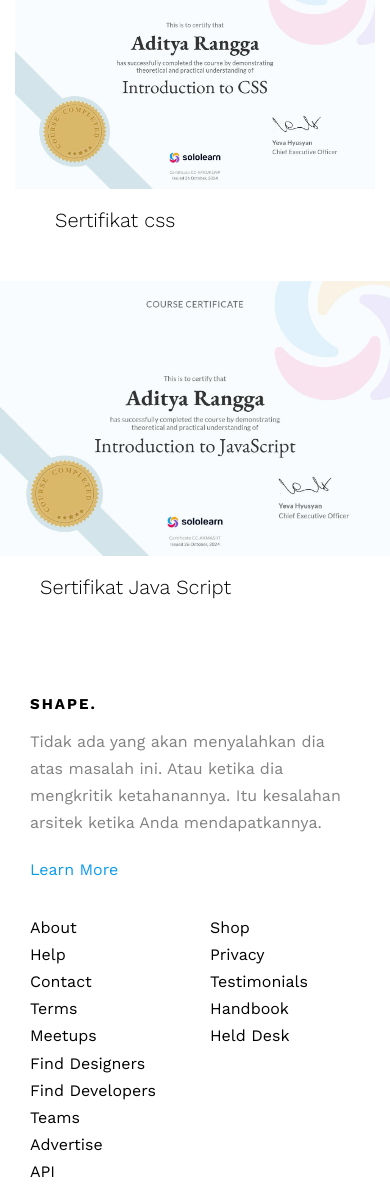
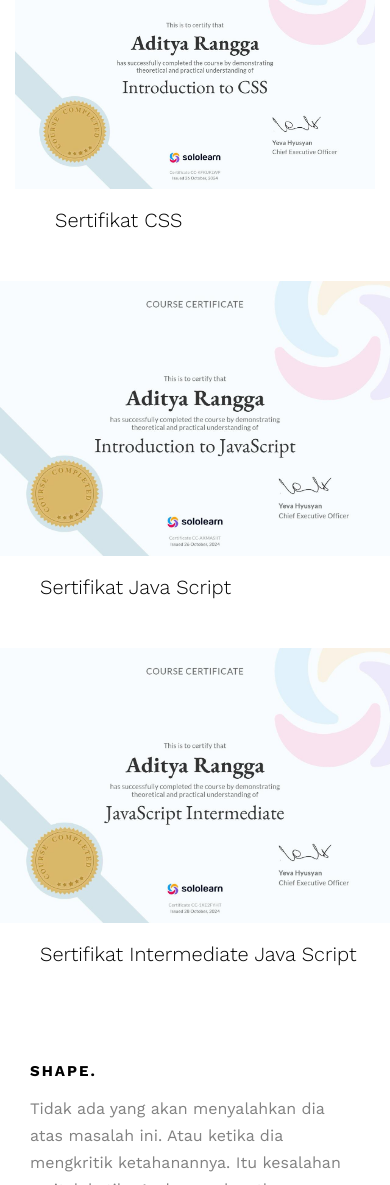
Before and after one commit to garengaja/portfolio, a plain HTML site: page index.html in a window 390 px wide. Shown: the part 3256-4441 px from the top of the page. Drawn offline with nearby package versions, Linux system fonts and the light colour scheme; files whose address does not match are found by name.

Commit message:
Update index.html

```diff
--- a/index.html
+++ b/index.html
@@ -170,7 +170,7 @@
 				</div>
 				<div class="col-md-4 col-sm-6 fh5co-project animate-box" data-animate-effect="fadeIn">
 					<a href="#"><img src="images/sertifikat CSS.jpg" alt="Free HTML5 Website Template by FreeHTML5.co" class="img-responsive">
-						<h3>Sertifikat css</h3>
+						<h3>Sertifikat CSS</h3>
 					</a>
 			</div>
 			<div class="row">
@@ -179,6 +179,12 @@
 						<h3>Sertifikat Java Script</h3>
 					</a>
 				</div>
+				<div class="col-md-4 col-sm-6 fh5co-project animate-box" data-animate-effect="fadeIn">
+					<a href="#"><img src="images/sertifikat Intermediate JS.jpg" alt="Free HTML5 Website Template by FreeHTML5.co" class="img-responsive">
+						<h3>Sertifikat Intermediate Java Script</h3>
+					</a>
+				</div>
+
 			</div>
 			</div>
 
```
